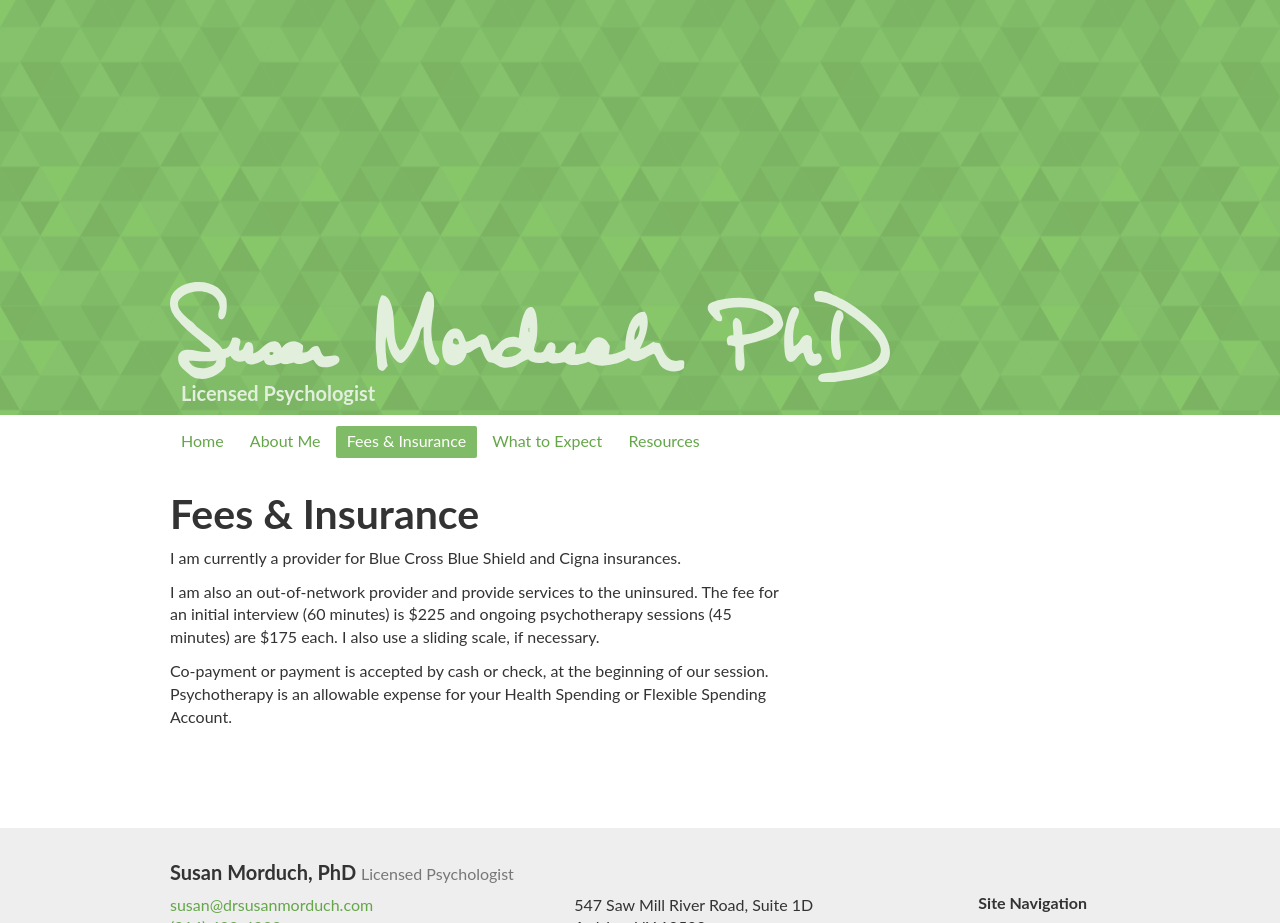
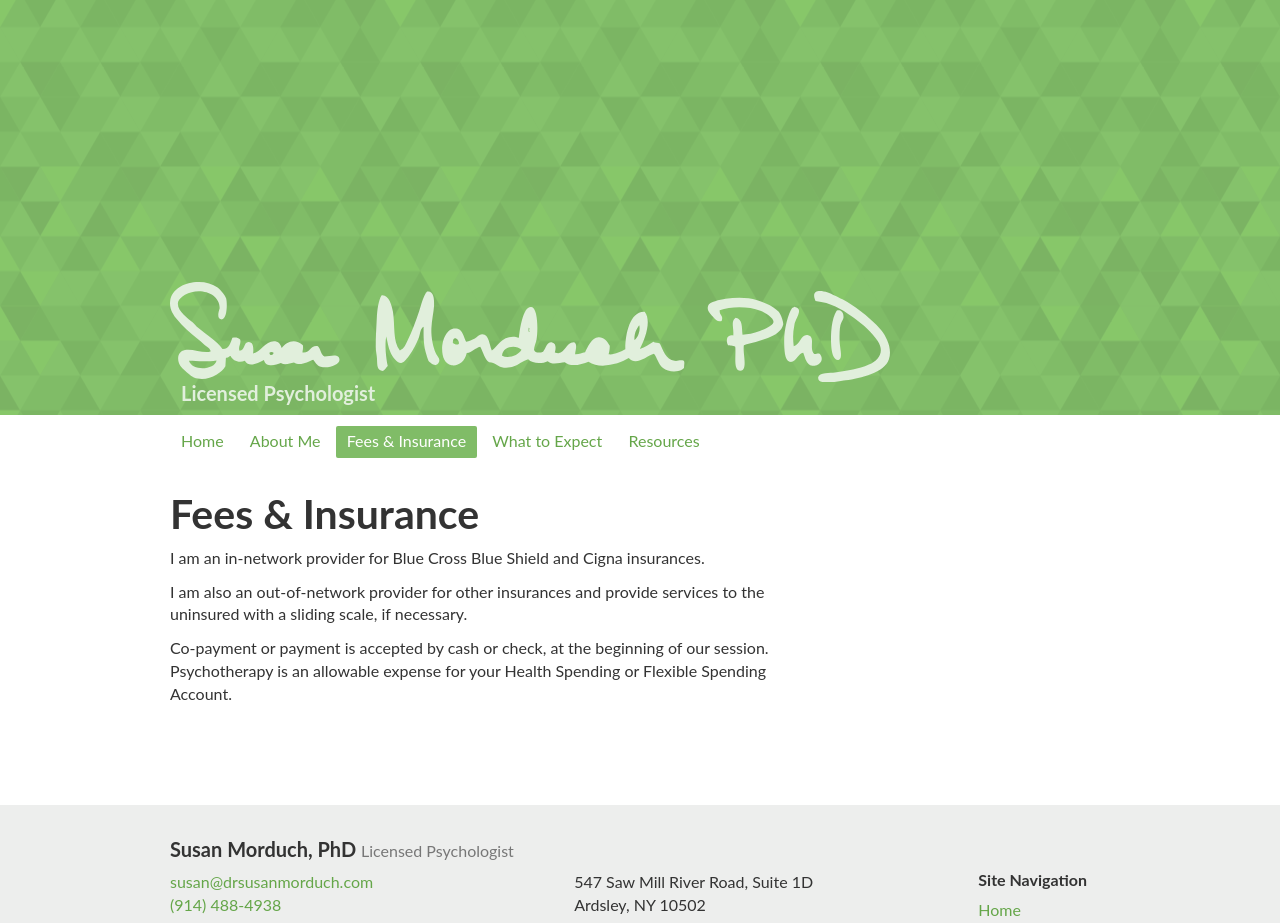
Before and after one commit to nmorduch/susan, a Jekyll site: the page built from _posts/0000-01-09-fees-and-insurance.md, in a window 1280 px wide, cut to the strip 0-923 px from the top of the page. Built offline with Jekyll 4.4.1, drawn with Linux system fonts in a browser that asks for light colours.

Commit message:
Update 0000-01-09-fees-and-insurance.md

```diff
--- a/_posts/0000-01-09-fees-and-insurance.md
+++ b/_posts/0000-01-09-fees-and-insurance.md
@@ -1,11 +1,11 @@
 ---
 layout: default
-title: "Fees & Insurance"
+title: Fees & Insurance
 published: true
 ---
 
-I am currently a provider for Blue Cross Blue Shield and Cigna insurances.
+I am an in-network provider for Blue Cross Blue Shield and Cigna insurances.
 
-I am also an out-of-network provider and provide services to the uninsured. The fee for an initial interview (60 minutes) is $225 and ongoing psychotherapy sessions (45 minutes) are $175 each. I also use a sliding scale, if necessary.
+I am also an out-of-network provider for other insurances and provide services to the uninsured with a sliding scale, if necessary.
 
 Co-payment or payment is accepted by cash or check, at the beginning of our session. Psychotherapy is an allowable expense for your Health Spending or Flexible Spending Account.
```
